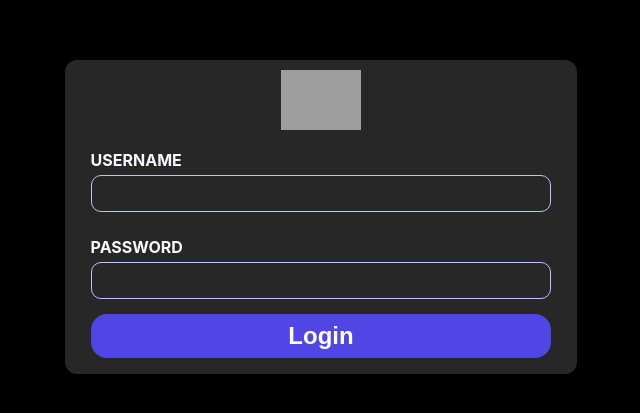
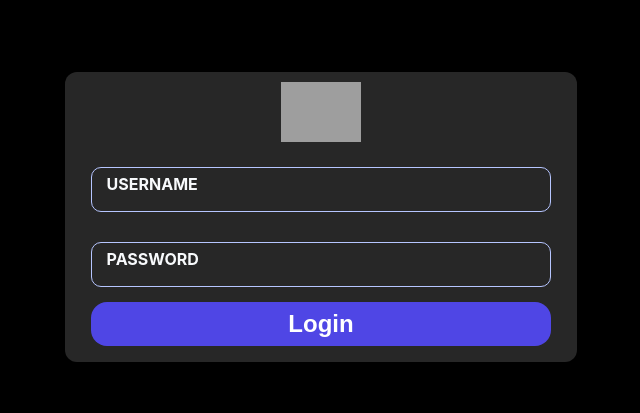
Before and after one commit to Hussain-Sharif/Jobby-App, a React (Create React App) app: page /login in a window 1280 px wide. Shown: the part 183-596 px from the top of the page, without its empty margins (319-959 px from the left). Built offline with nearby package versions, Linux system fonts and the light colour scheme; grey boxes are pictures that could not be loaded; a web font is replaced by a local one.

Commit message:
Update index.css{animation}

```diff
--- a/src/components/Login/index.css
+++ b/src/components/Login/index.css
@@ -24,16 +24,36 @@
 }
 .input-div {
   width: 90%;
-  display: flex;
+  /* display: flex;
   flex-direction: column;
   justify-content: flex-start;
   align-items: flex-start;
-  background-color: transparent;
+  background-color: transparent; */
   margin: 10px;
+  position: relative;
 }
 .input-div label {
   color: #f8fafc;
   font-weight: bolder;
+  position: absolute;
+  top: 0;
+  left: 0;
+  translate: 0.625rem 0.625rem;
+  background-color: #272727;
+  padding-inline: 0.25rem;
+  border: 2px solid transparent;
+  pointer-events: none;
+  transition: translate 250ms, background-color 250ms, border-color 250ms;
+}
+.input-div:focus-within label,
+.input-div:not(:has(:placeholder-shown)) label {
+  translate: 0.625rem -1rem;
+  border-color: #b6c5ff;
+  border-radius: 10px;
+  padding: 5px;
+}
+.input-div::placeholder {
+  color: transparent;
 }
 .input-div input {
   color: #f1f5f9;
@@ -44,6 +64,7 @@
   padding: 10px;
   width: 100%;
   margin: 5px 0px;
+  padding-top: 18px;
 }
 .input-div input ::placeholder {
   color: #64748b;
```
